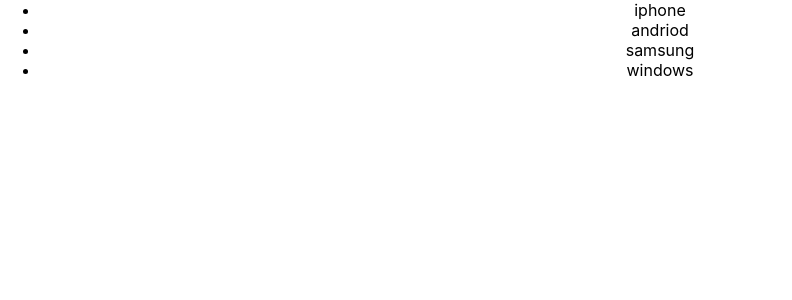
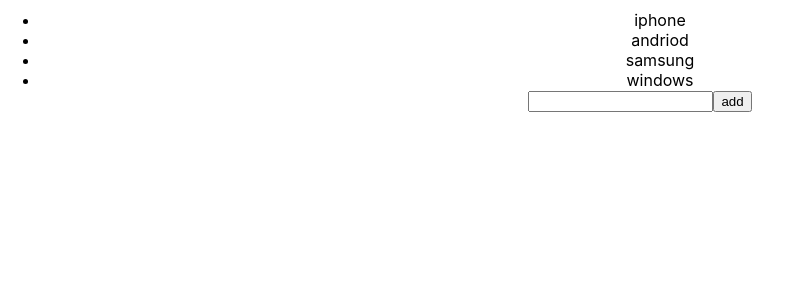
Before and after one commit to AbdullahAlhelal/LeranReactJs, a React (Create React App) app in the folder First/: page / in a window 1280 px wide. Shown: the top 300 px of the page, without its empty margins (0-792 px from the left). Built offline with nearby package versions, Linux system fonts and the light colour scheme.

Commit message:
uisng arrays in use state

```diff
--- a/First/src/App.js
+++ b/First/src/App.js
@@ -5,16 +5,40 @@
 import MyForm from "./Myform";
 import Post from "./Post";
 
+import { useState } from "react";
 import MyInput from "./myinput.js";
 
 function App() {
-  const devices = ["iphone", "andriod", "samsung", "windows"];
+  const [DeivceNameToaddinput, SetDeivceNameToadd] = useState("");
+
+  const [devices, Setdevices] = useState([
+    "iphone",
+    "andriod",
+    "samsung",
+    "windows",
+  ]);
+
   const deviceslist = devices.map((item) => {
     return <li>{item} </li>;
   });
+
+  function handelClieck() {
+    const newarray = [...devices];
+    debugger;
+    newarray.push(DeivceNameToaddinput);
+    Setdevices(newarray);
+  }
+
   return (
-    <div className="App">
+    <div className="App" style={{ marginTop: "10px", fontSize: "1rem" }}>
       <ul>{deviceslist}</ul>
+      <input
+        value={DeivceNameToaddinput}
+        onChange={(event) => {
+          SetDeivceNameToadd(event.target.value);
+        }}
+      ></input>
+      <button onClick={handelClieck}>add </button>
     </div>
   );
 }
```
